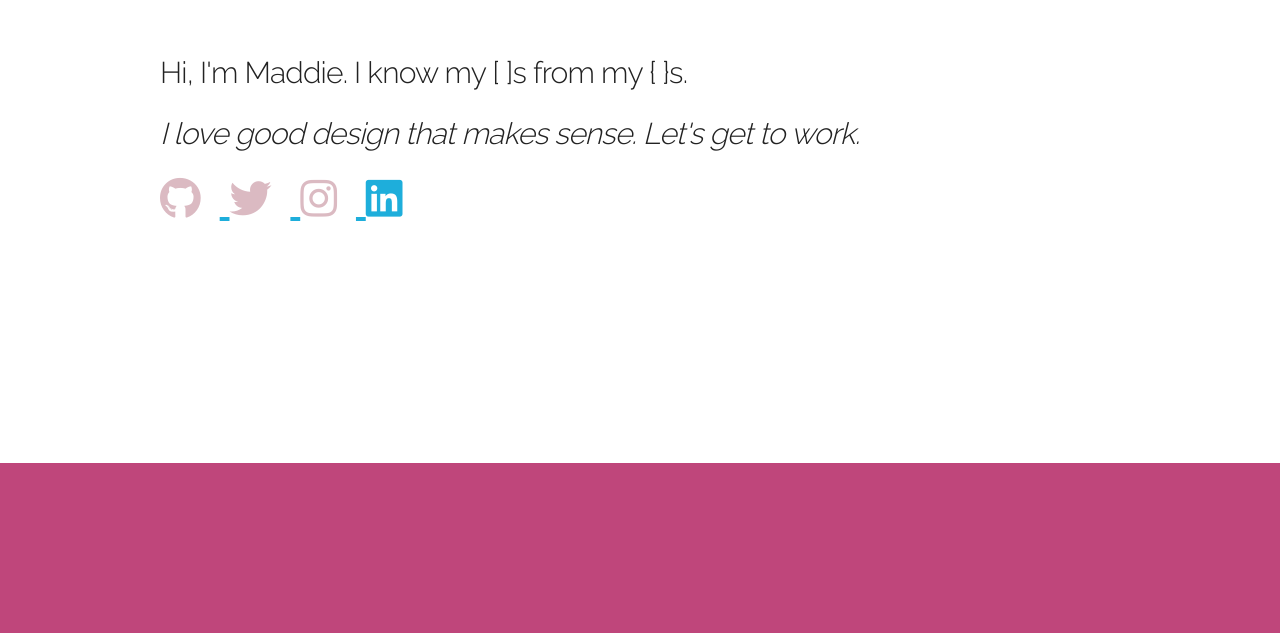
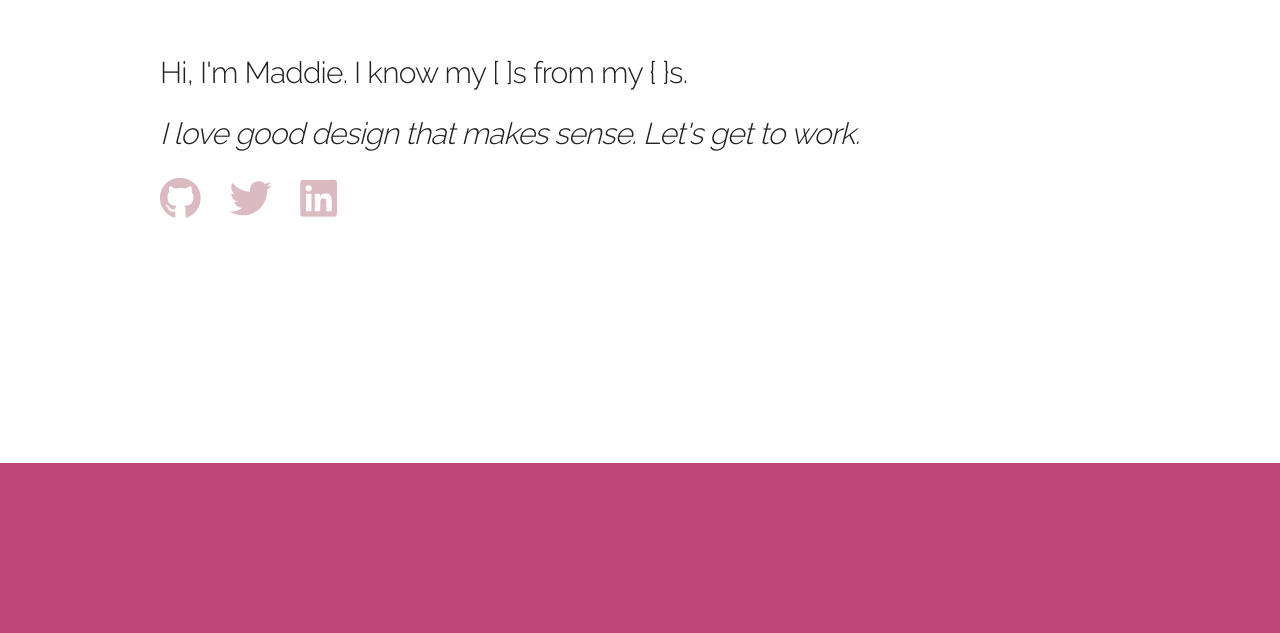
Before and after one commit to madelineandnine/portfolio, a plain HTML site: page index.html in a window 1280 px wide. Shown: the part 167-800 px from the top of the page. Drawn offline with nearby package versions, Linux system fonts and the light colour scheme.

Commit message:
fix hero icons

```diff
--- a/css/style.css
+++ b/css/style.css
@@ -37,6 +37,9 @@
   .hero-icons {
     padding-right: 20px;
     color: #DBBAC2;
+  }
+  a.social-icon {
+    text-decoration: none;
   }
   /* Values
   –––––––––––––––––––––––––––––––––––––––––––––––––– */
--- a/index.html
+++ b/index.html
@@ -16,8 +16,7 @@
 
   <!-- FONT
   –––––––––––––––––––––––––––––––––––––––––––––––––– -->
-  <link href='//fonts.googleapis.com/css?family=Raleway:400,300,600' rel='stylesheet' type='text/css'>
-  <link rel="stylesheet" href="https://use.fontawesome.com/releases/v5.0.13/css/all.css" integrity="sha384-DNOHZ68U8hZfKXOrtjWvjxusGo9WQnrNx2sqG0tfsghAvtVlRW3tvkXWZh58N9jp"
+  <link href="https://fonts.googleapis.com/css?family=Raleway:300,400,600" rel="stylesheet">  <link rel="stylesheet" href="https://use.fontawesome.com/releases/v5.0.13/css/all.css" integrity="sha384-DNOHZ68U8hZfKXOrtjWvjxusGo9WQnrNx2sqG0tfsghAvtVlRW3tvkXWZh58N9jp"
     crossorigin="anonymous">
 
 
@@ -30,11 +29,10 @@
 
   <!-- Scripts
   –––––––––––––––––––––––––––––––––––––––––––––––––– -->
-  <script src="//ajax.googleapis.com/ajax/libs/jquery/2.1.1/jquery.min.js"></script>
+  <script src="https://ajax.googleapis.com/ajax/libs/jquery/3.3.1/jquery.min.js"></script>
 
   <!-- Favicon
   –––––––––––––––––––––––––––––––––––––––––––––––––– -->
-  <link rel="icon" type="image/png" href="../../dist/images/favicon.png">
 
 </head>
 
@@ -47,18 +45,18 @@
     <div class="container">
       <h4 class="hero-heading">Hi, I'm Maddie. I know my [ ]s from my { }s.</h4>
       <h4 class="subtitle">I love good design that makes sense. Let's get to work.</h4>
-      <h2 class="hero-icons">
-        <a href="https://github.com/madelineandnine">
+      <h2>
+
+        <a class="social-icon" href="https://github.com/madelineandnine">
           <i class="fab fa-github hero-icons"></i>
         </a>
-        <a href="https://twitter.com/madelineandnine">
+
+        <a class="social-icon" href="https://twitter.com/madelineandnine">
           <i class="fab fa-twitter hero-icons"></i>
         </a>
-        <a href="https://www.instagram.com/madelineandnine/">
-          <i class="fab fa-instagram hero-icons"></i>
-        </a>
-        <a href="https://www.linkedin.com/in/maddiewood/">
-          <i class="fab fa-linkedin"></i>
+
+        <a class="social-icon" href="https://www.linkedin.com/in/maddiewood/">
+          <i class="fab fa-linkedin hero-icons"></i>
         </a>
 
       </h2>
```
Also changed, not shown: 1 other file.
